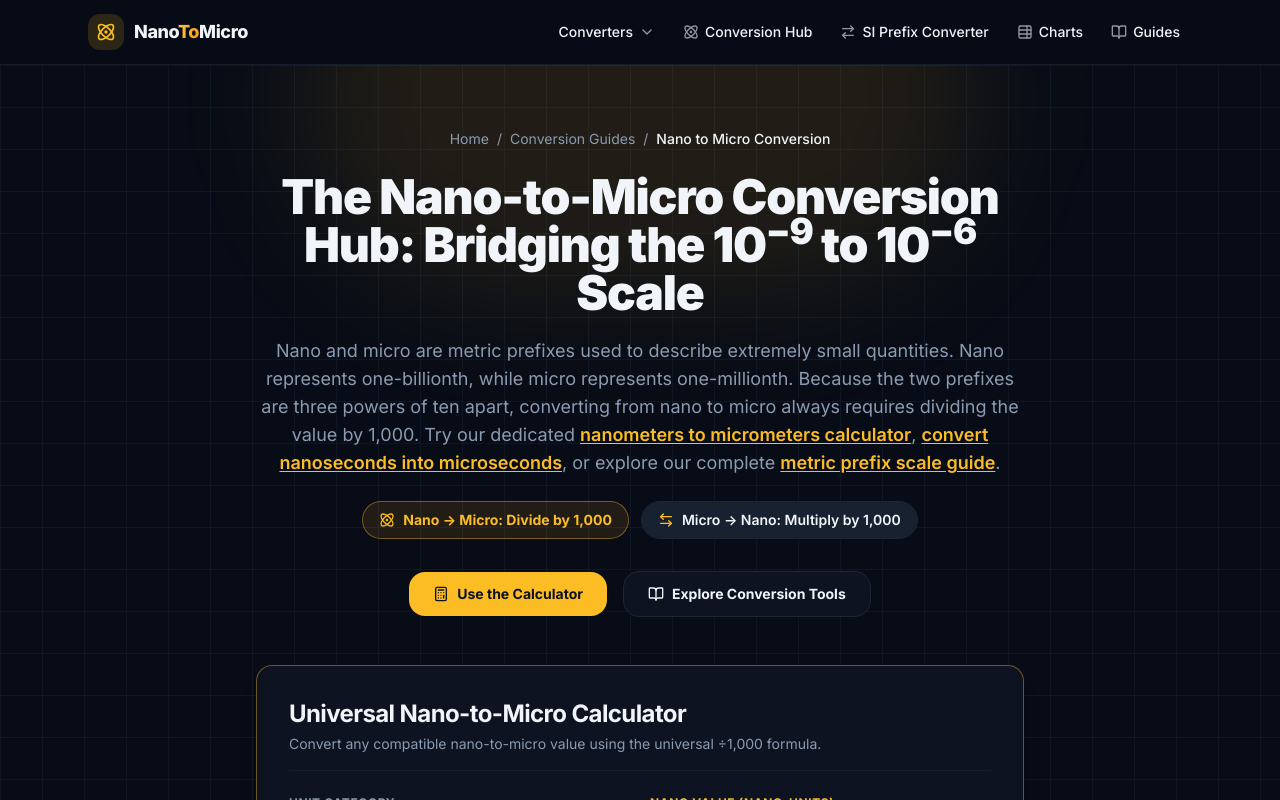
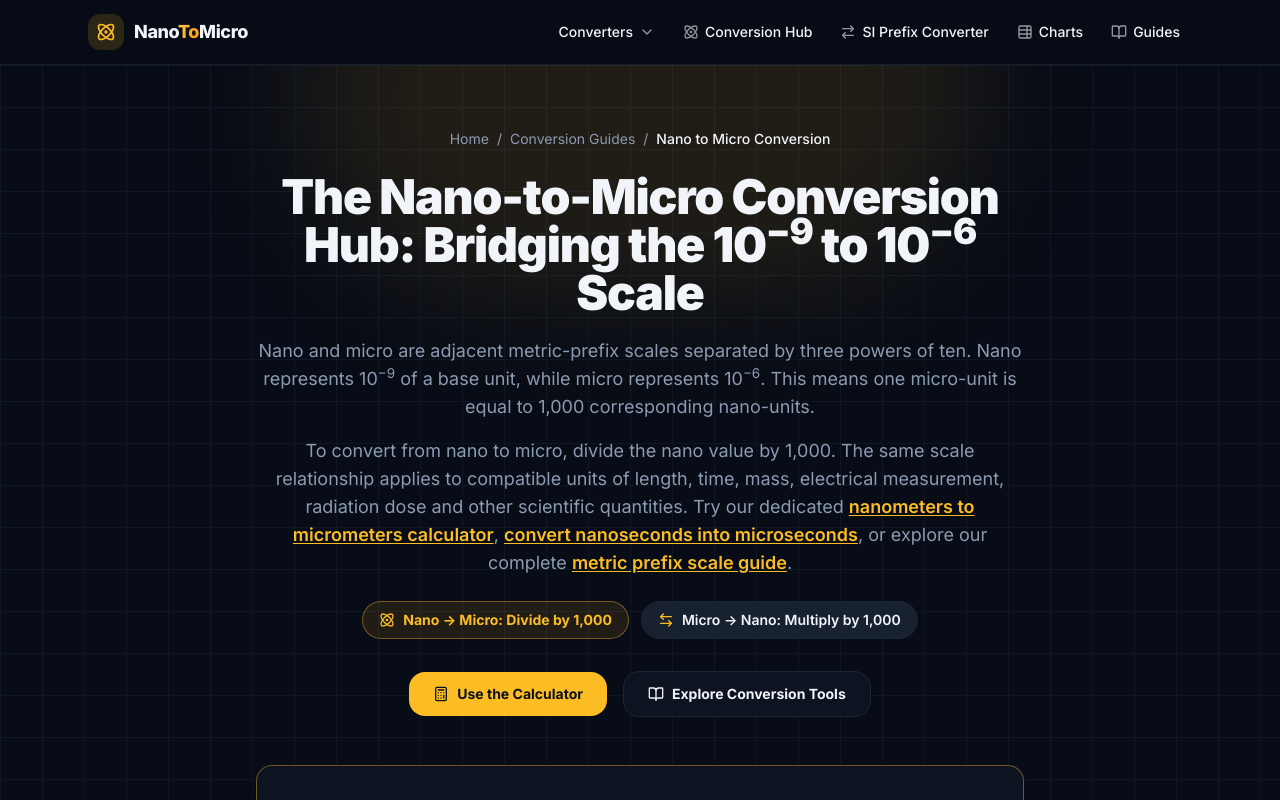
Before and after one commit to maryam-2021/NanoToMicro, a React (Vite) app in the folder app/: page /nano-to-micro-conversion in a window 1280 px wide. Shown: the top 800 px of the page. Built offline with nearby package versions, Linux system fonts and the light colour scheme.

Commit message:
Integrate Section 20 recommended introductory copy and fulfill performance & quality guidelines

```diff
--- a/app/src/pages/NanoToMicroHubPage.tsx
+++ b/app/src/pages/NanoToMicroHubPage.tsx
@@ -440,10 +440,12 @@ export default function NanoToMicroHubPage() {
             </h1>
 
             {/* Supporting Introduction */}
-            <p className="mt-5 text-base leading-relaxed text-muted-foreground sm:text-lg">
-              Nano and micro are metric prefixes used to describe extremely small quantities. Nano represents one-billionth,
-              while micro represents one-millionth. Because the two prefixes are three powers of ten apart, converting from
-              nano to micro always requires dividing the value by 1,000. Try our dedicated{' '}
+            <div className="mt-5 space-y-4 text-base leading-relaxed text-muted-foreground sm:text-lg">
+              <p>
+                Nano and micro are adjacent metric-prefix scales separated by three powers of ten. Nano represents 10<sup>−9</sup> of a base unit, while micro represents 10<sup>−6</sup>. This means one micro-unit is equal to 1,000 corresponding nano-units.
+              </p>
+              <p>
+                To convert from nano to micro, divide the nano value by 1,000. The same scale relationship applies to compatible units of length, time, mass, electrical measurement, radiation dose and other scientific quantities. Try our dedicated{' '}
                 <Link to="/nanometers-to-micrometers/" className="font-semibold text-primary underline underline-offset-2 hover:text-primary/80">
                   nanometers to micrometers calculator
                 </Link>,{' '}
@@ -454,6 +456,7 @@ export default function NanoToMicroHubPage() {
                   metric prefix scale guide
                 </Link>.
               </p>
+            </div>
 
             {/* Formula Badges */}
             <div className="mt-6 flex flex-wrap items-center justify-center gap-3">
```
Lines whose indentation alone changed are shown as unchanged.
